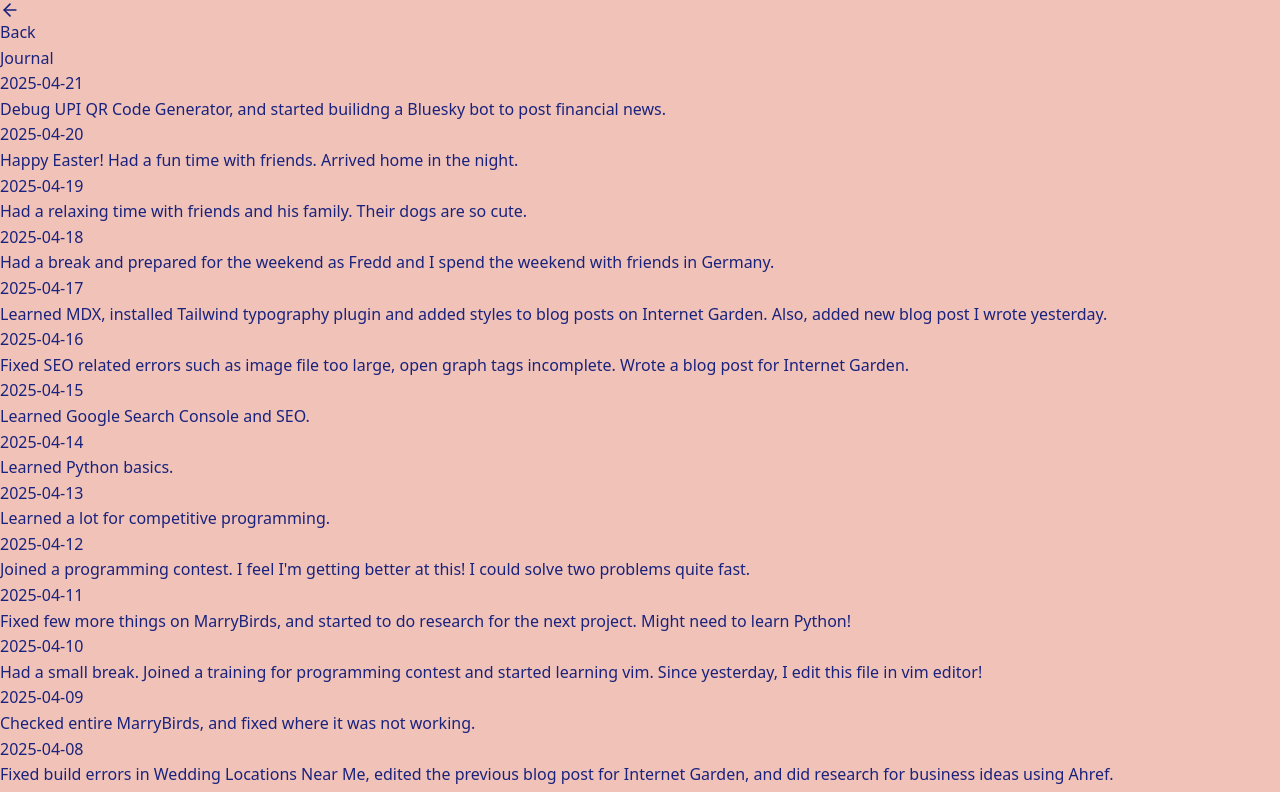
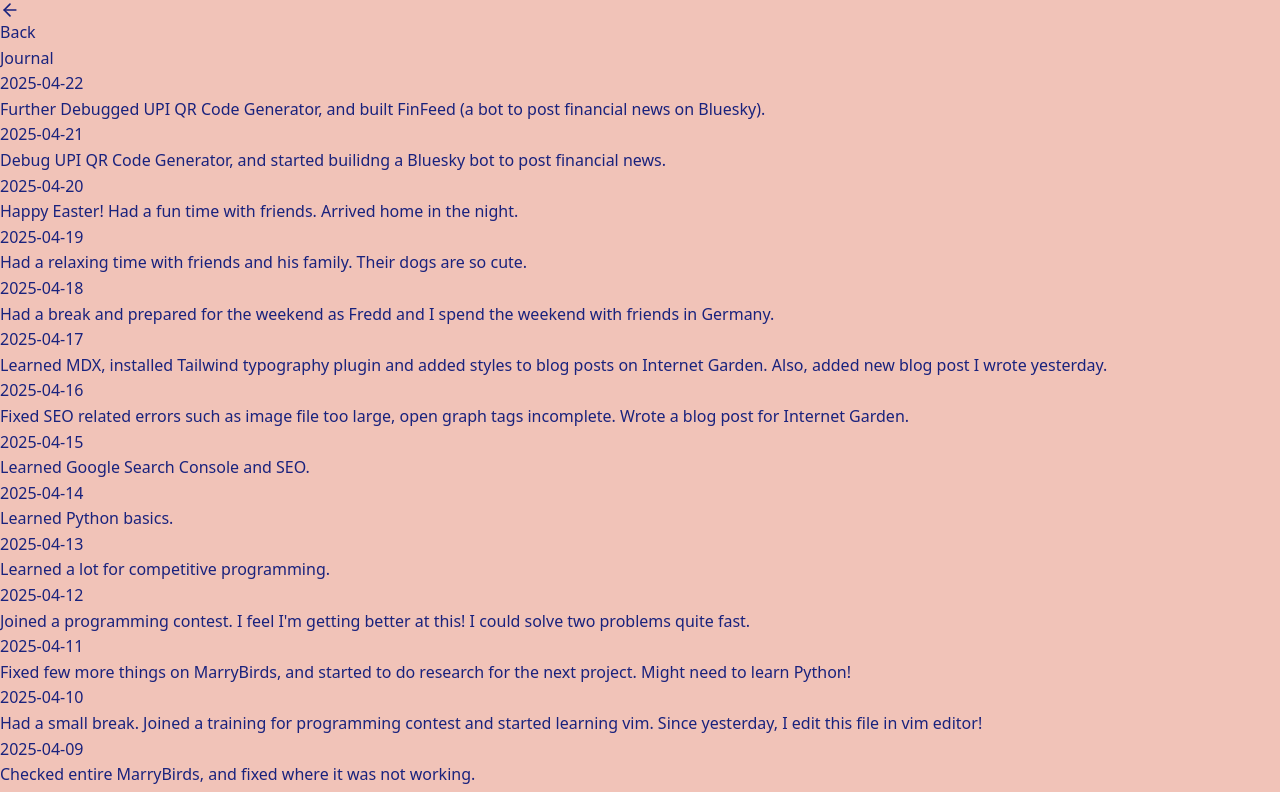
Before and after one commit to minamicode/minamicode.com, a Next.js app: page /journal in a window 1280 px wide. Shown: the top 792 px of the page. Built offline with nearby package versions, Linux system fonts and the light colour scheme.

Commit message:
add a journal entry

```diff
--- a/src/app/_components/JournalEntries.tsx
+++ b/src/app/_components/JournalEntries.tsx
@@ -6,6 +6,10 @@ type JournalEntry = {
 };
 
 const entries: JournalEntry[] = [
+  {
+    date: "2025-04-22",
+    text: "Further Debugged UPI QR Code Generator, and built FinFeed (a bot to post financial news on Bluesky).",
+  },
   {
     date: "2025-04-21",
     text: "Debug UPI QR Code Generator, and started builidng a Bluesky bot to post financial news.",
```
